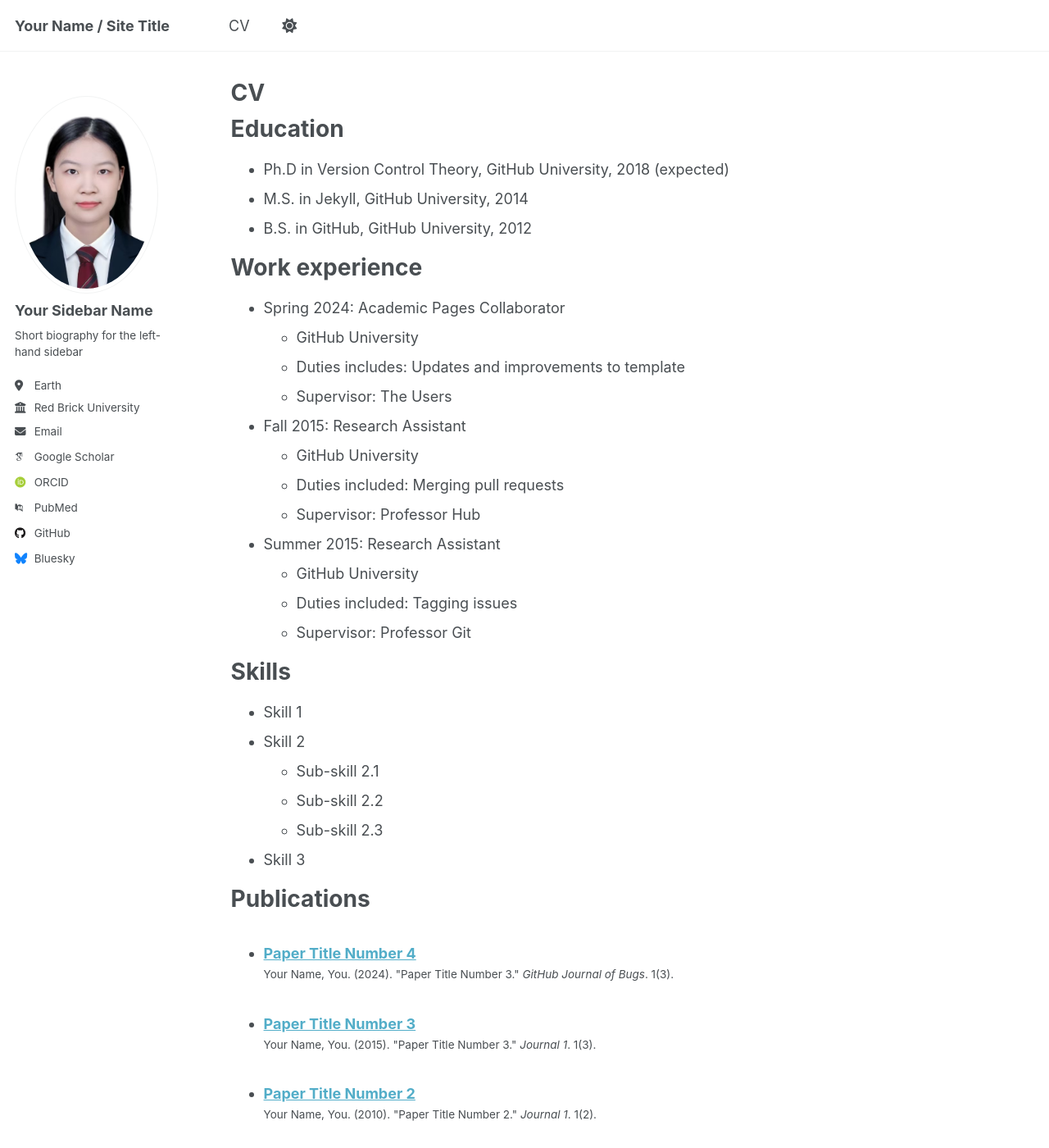
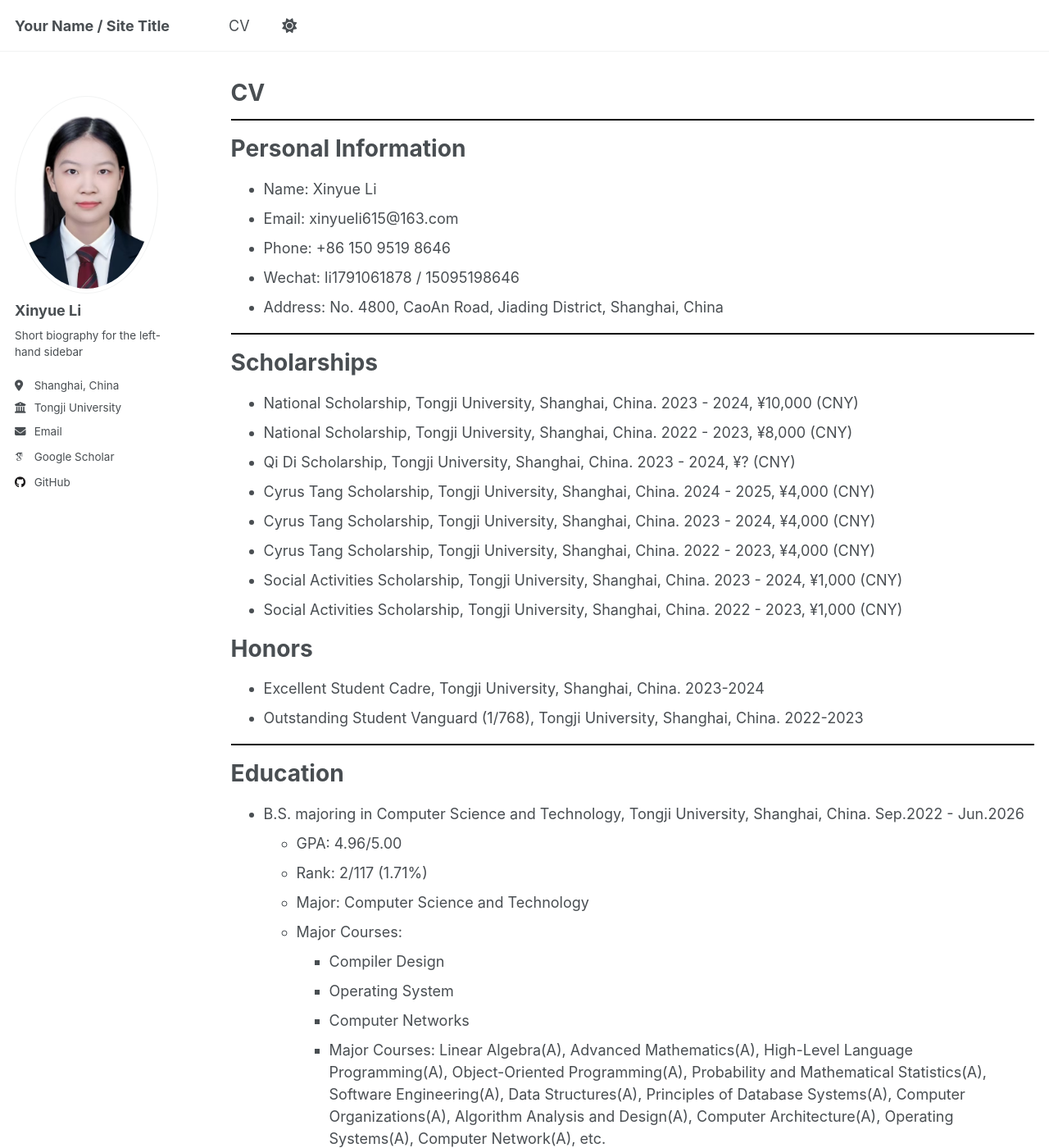
Before and after one commit to xinyueliii/xinyueliii.github.io, a Jekyll site: the page built from _pages/cv.md, in a window 1280 px wide and 1400 px high. Shown: the whole window at 82% size. Built offline with Jekyll 4.4.1, drawn with Linux system fonts in a browser that asks for light colours; some web fonts are replaced; some of the changed text lies outside the part shown.

Commit message:
更新简历

```diff
--- a/_config.yml
+++ b/_config.yml
@@ -23,21 +23,21 @@
 author:
   # Biographic information
   avatar: "profile.png"
-  name: "Your Sidebar Name"
+  name: "Xinyue Li"
   pronouns: # example: "she/her"
   bio: "Short biography for the left-hand sidebar"
-  location: "Earth"
-  employer: "Red Brick University"
+  location: "Shanghai, China"
+  employer: "Tongji University"
   uri: # URL
-  email: "none@example.org"
+  email: "xinyueli615@163.com"
 
   # Academic websites
   arxiv: # URL - Update with the correct link to your profile
   googlescholar: "https://scholar.google.com/citations?user=PS_CX0AAAAAJ"
   impactstory: # URL
-  orcid: "http://orcid.org/yourorcidurl"
+  # orcid: "http://orcid.org/yourorcidurl"
   semantic: # URL
-  pubmed: "https://www.ncbi.nlm.nih.gov/pubmed/?term=john+snow"
+  # pubmed: "https://www.ncbi.nlm.nih.gov/pubmed/?term=john+snow"
   researchgate: # URL
   scopus: # URL
 
@@ -45,12 +45,12 @@
   bitbucket: # Username - Update with your username on the site
   codepen: # Username
   dribbble: # Username
-  github: "academicpages"
+  github: "xinyueliii"
   kaggle: # Username
   stackoverflow: # User number or user number and name (i.e., use "1" or "1/jeff-atwood")
 
   # Social media
-  bluesky: "bsky.app" # Replace this with you Bluesky username
+  bluesky: # Replace this with you Bluesky username
   facebook: # Username
   flickr: # Username
   foursquare: # Username
@@ -74,6 +74,7 @@
   xing: # Username
   youtube: # Username
   zhihu: # Username
+  wechat: li1791061878 # Wechat ID
 
 # Publication Category - The following the list of publication categories and their headings
 publication_category:
--- a/_pages/cv.md
+++ b/_pages/cv.md
@@ -9,56 +9,84 @@
 
 {% include base_path %}
 
-Education
-======
-* Ph.D in Version Control Theory, GitHub University, 2018 (expected)
-* M.S. in Jekyll, GitHub University, 2014
-* B.S. in GitHub, GitHub University, 2012
+<hr style="border-top: 2px solid #000000;">
 
-Work experience
-======
-* Spring 2024: Academic Pages Collaborator
-  * GitHub University
-  * Duties includes: Updates and improvements to template
-  * Supervisor: The Users
+# Personal Information
 
-* Fall 2015: Research Assistant
-  * GitHub University
-  * Duties included: Merging pull requests
-  * Supervisor: Professor Hub
+- Name: Xinyue Li
+- Email: xinyueli615@163.com
+- Phone: +86 150 9519 8646
+- Wechat: li1791061878 / 15095198646
+- Address: No. 4800, CaoAn Road, Jiading District, Shanghai, China
 
-* Summer 2015: Research Assistant
-  * GitHub University
-  * Duties included: Tagging issues
-  * Supervisor: Professor Git
+<hr style="border-top: 2px solid #000000;">
 
-Skills
-======
-* Skill 1
-* Skill 2
-  * Sub-skill 2.1
-  * Sub-skill 2.2
-  * Sub-skill 2.3
-* Skill 3
+# Scholarships
 
-Publications
-======
+- National Scholarship, Tongji University, Shanghai, China. 2023 - 2024, ¥10,000 (CNY)
+- National Scholarship, Tongji University, Shanghai, China. 2022 - 2023, ¥8,000 (CNY)
+- Qi Di Scholarship, Tongji University, Shanghai, China. 2023 - 2024, ¥? (CNY)
+- Cyrus Tang Scholarship, Tongji University, Shanghai, China. 2024 - 2025, ¥4,000 (CNY)
+- Cyrus Tang Scholarship, Tongji University, Shanghai, China. 2023 - 2024, ¥4,000 (CNY)
+- Cyrus Tang Scholarship, Tongji University, Shanghai, China. 2022 - 2023, ¥4,000 (CNY)
+- Social Activities Scholarship, Tongji University, Shanghai, China. 2023 - 2024, ¥1,000 (CNY)
+- Social Activities Scholarship, Tongji University, Shanghai, China. 2022 - 2023, ¥1,000 (CNY)
+
+# Honors
+
+- Excellent Student Cadre, Tongji University, Shanghai, China. 2023-2024
+- Outstanding Student Vanguard (1/768), Tongji University, Shanghai, China. 2022-2023
+
+<hr style="border-top: 2px solid #000000;">
+
+# Education
+
+- B.S. majoring in Computer Science and Technology, Tongji University, Shanghai, China. Sep.2022 - Jun.2026
+  - GPA: 4.96/5.00
+  - Rank: 2/117 (1.71%)
+  - Major: Computer Science and Technology
+  - Major Courses:
+    - Compiler Design
+    - Operating System
+    - Computer Networks
+    - Major Courses: Linear Algebra(A), Advanced Mathematics(A), High-Level Language Programming(A), Object-Oriented Programming(A), Probability and Mathematical Statistics(A), Software Engineering(A), Data Structures(A), Principles of Database Systems(A), Computer Organizations(A), Algorithm Analysis and Design(A), Computer Architecture(A), Operating Systems(A), Computer Network(A), etc.
+
+<hr style="border-top: 2px solid #000000;">
+
+# Research Experiences
+
+- July, 2023-Apr, 2025 Supervised by Prof. Zhangkai Ni
+
+  - GitHub University
+  - Duties includes: Updates and improvements to template
+  - Supervisor: The Users
+
+- Jan, 2023-Mar, 2025 Supervised by Prof. Chen Ye
+
+  - GitHub University
+  - Duties includes: Updates and improvements to template
+  - Supervisor: The Users
+
+<hr style="border-top: 2px solid #000000;">
+
+# Skills
+
+- English
+  - Level: CET-6
+  - Score: 608
+- Computer Languages
+  - Languages: C, C++, Python, Java, HTML, CSS, JavaScript, SQL, MATLAB etc.
+- Deep Learning Frameworks
+  - Frameworks: PyTorch, TensorFlow, etc.
+- Other Skills
+  - Git, Docker, LaTeX, etc.
+
+<hr style="border-top: 2px solid #000000;">
+
+<!-- # Publications
+
   <ul>{% for post in site.publications reversed %}
     {% include archive-single-cv.html %}
   {% endfor %}</ul>
 
-Talks
-======
-  <ul>{% for post in site.talks reversed %}
-    {% include archive-single-talk-cv.html  %}
-  {% endfor %}</ul>
-
-Teaching
-======
-  <ul>{% for post in site.teaching reversed %}
-    {% include archive-single-cv.html %}
-  {% endfor %}</ul>
-
-Service and leadership
-======
-* Currently signed in to 43 different slack teams
+<hr style="border-top: 2px solid #000000;"> -->
--- a/_sass/_themes.scss
+++ b/_sass/_themes.scss
@@ -7,41 +7,43 @@
    ========================================================================== */
 
 /* Used to set the size for <em> */
-$doc-font-size              : 16;
+$doc-font-size: 16;
 
 /* Paragraph indention */
-$paragraph-indent           : false; // true, false (default)
-$indent-var                 : 1.3em;
+$paragraph-indent: false; // true, false (default)
+$indent-var: 1.3em;
 
 /* System typefaces */
-$serif                      : Georgia, Times, serif;
-$sans-serif                 : -apple-system, ".SFNSText-Regular", "San Francisco", "Roboto", "Segoe UI", "Helvetica Neue", "Lucida Grande", Arial, sans-serif;
-$monospace                  : Monaco, Consolas, "Lucida Console", monospace;
+$serif: "Times New Roman", Georgia, Times, serif;
+$sans-serif: -apple-system, "Times New Roman", ".SFNSText-Regular",
+  "San Francisco", "Roboto", "Segoe UI", "Helvetica Neue", "Lucida Grande",
+  Arial, sans-serif;
+$monospace: "Times New Roman", Monaco, Consolas, "Lucida Console", monospace;
 
 /* Sans serif typefaces */
-$sans-serif-narrow          : $sans-serif;
-$helvetica                  : Helvetica, "Helvetica Neue", Arial, sans-serif;
+$sans-serif-narrow: $sans-serif;
+$helvetica: Helvetica, "Helvetica Neue", Arial, sans-serif;
 
 /* Serif typefaces */
-$georgia                    : Georgia, serif;
-$times                      : Times, serif;
-$bodoni                     : "Bodoni MT", serif;
-$calisto                    : "Calisto MT", serif;
-$garamond                   : Garamond, serif;
+$georgia: Georgia, serif;
+$times: "Times New Roman", Times, serif;
+$bodoni: "Bodoni MT", serif;
+$calisto: "Calisto MT", serif;
+$garamond: Garamond, serif;
 
 /* Type scale */
-$type-size-1                : 2.441em;  // ~39.056px
-$type-size-2                : 1.953em;  // ~31.248px
-$type-size-3                : 1.563em;  // ~25.008px
-$type-size-4                : 1.25em;   // ~20px
-$type-size-5                : 1em;      // ~16px
-$type-size-6                : 0.75em;   // ~12px
-$type-size-7                : 0.6875em; // ~11px
-$type-size-8                : 0.625em;  // ~10px
+$type-size-1: 2.441em; // ~39.056px
+$type-size-2: 1.953em; // ~31.248px
+$type-size-3: 1.563em; // ~25.008px
+$type-size-4: 1.25em; // ~20px
+$type-size-5: 1em; // ~16px
+$type-size-6: 0.75em; // ~12px
+$type-size-7: 0.6875em; // ~11px
+$type-size-8: 0.625em; // ~10px
 
-$global-font-family         : $sans-serif;
-$header-font-family         : $sans-serif;
-$caption-font-family        : $serif;
+$global-font-family: $sans-serif;
+$header-font-family: $sans-serif;
+$caption-font-family: $serif;
 
 /* ==========================================================================
    Breakpoints
@@ -49,19 +51,19 @@
 
 @include breakpoint-set("to ems", true);
 
-$small                      : 600px !default;
-$medium                     : 768px !default;
-$medium-wide                : 900px !default;
-$large                      : 925px !default;
-$x-large                    : 1280px !default;
+$small: 600px !default;
+$medium: 768px !default;
+$medium-wide: 900px !default;
+$large: 925px !default;
+$x-large: 1280px !default;
 
 /* ==========================================================================
    Grid
    ========================================================================== */
 
-$right-sidebar-width-narrow : 20px !default;
-$right-sidebar-width        : 30px !default;
-$right-sidebar-width-wide   : 40px !default;
+$right-sidebar-width-narrow: 20px !default;
+$right-sidebar-width: 30px !default;
+$right-sidebar-width-wide: 40px !default;
 
 $susy: (
   columns: 12,
@@ -78,27 +80,27 @@
    BRAND COLORS
    ========================================================================== */
 
-$behance-color              : #1769FF;
-$bluesky-color              : #1184fe;
-$dribbble-color             : #ea4c89;
-$facebook-color             : #3b5998;
-$flickr-color               : #ff0084;
-$foursquare-color           : #0072b1;
-$github-color               : #171516;
-$google-plus-color          : #dd4b39;
-$instagram-color            : #517fa4;
-$kaggle-color               : #20c0ff;
-$lastfm-color               : #d51007;
-$linkedin-color             : #007bb6;
-$mastodon-color             : #6364ff;
-$orcid-color                : #a6ce39;
-$pinterest-color            : #cb2027;
-$rss-color                  : #fa9b39;
-$soundcloud-color           : #ff3300;
-$stackoverflow-color        : #fe7a15;
-$tumblr-color               : #32506d;
-$twitter-color              : #55acee;
-$vimeo-color                : #1ab7ea;
-$vine-color                 : #00bf8f;
-$youtube-color              : #bb0000;
-$xing-color                 : #006567;
+$behance-color: #1769ff;
+$bluesky-color: #1184fe;
+$dribbble-color: #ea4c89;
+$facebook-color: #3b5998;
+$flickr-color: #ff0084;
+$foursquare-color: #0072b1;
+$github-color: #171516;
+$google-plus-color: #dd4b39;
+$instagram-color: #517fa4;
+$kaggle-color: #20c0ff;
+$lastfm-color: #d51007;
+$linkedin-color: #007bb6;
+$mastodon-color: #6364ff;
+$orcid-color: #a6ce39;
+$pinterest-color: #cb2027;
+$rss-color: #fa9b39;
+$soundcloud-color: #ff3300;
+$stackoverflow-color: #fe7a15;
+$tumblr-color: #32506d;
+$twitter-color: #55acee;
+$vimeo-color: #1ab7ea;
+$vine-color: #00bf8f;
+$youtube-color: #bb0000;
+$xing-color: #006567;
```
Also changed, not shown: _sass/layout/_sidebar.scss (+13 -7 lines). Lines whose indentation alone changed are shown as unchanged.
